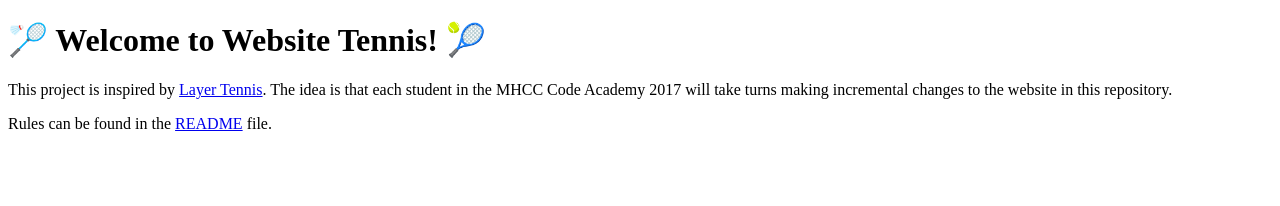
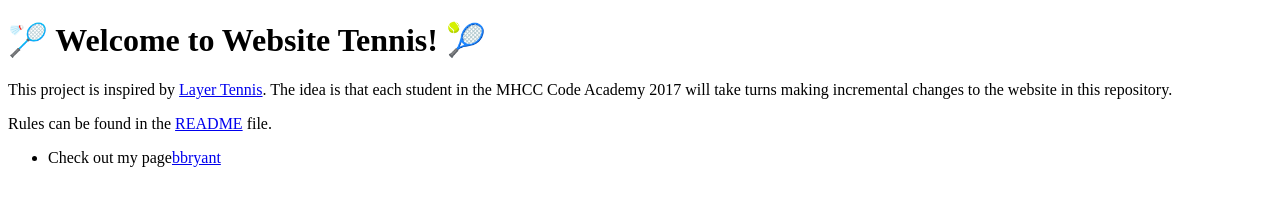
Before and after one commit to sshidler/website-tennis-2017, a plain HTML site: page index.html in a window 1280 px wide. Drawn offline with Linux system fonts and the light colour scheme.

Commit message:
Added a link to my bbryant page
Added an unordered list.

```diff
--- a/index.html
+++ b/index.html
@@ -18,6 +18,11 @@
     Rules can be found in the <a href="/README.md">README</a> file.
   </p>
 
+    <ul>
+      <li>Check out my page<a href="bbryant85.html">bbryant</a></li>
+
+    </ul>
+
 
 
 </body>
```
